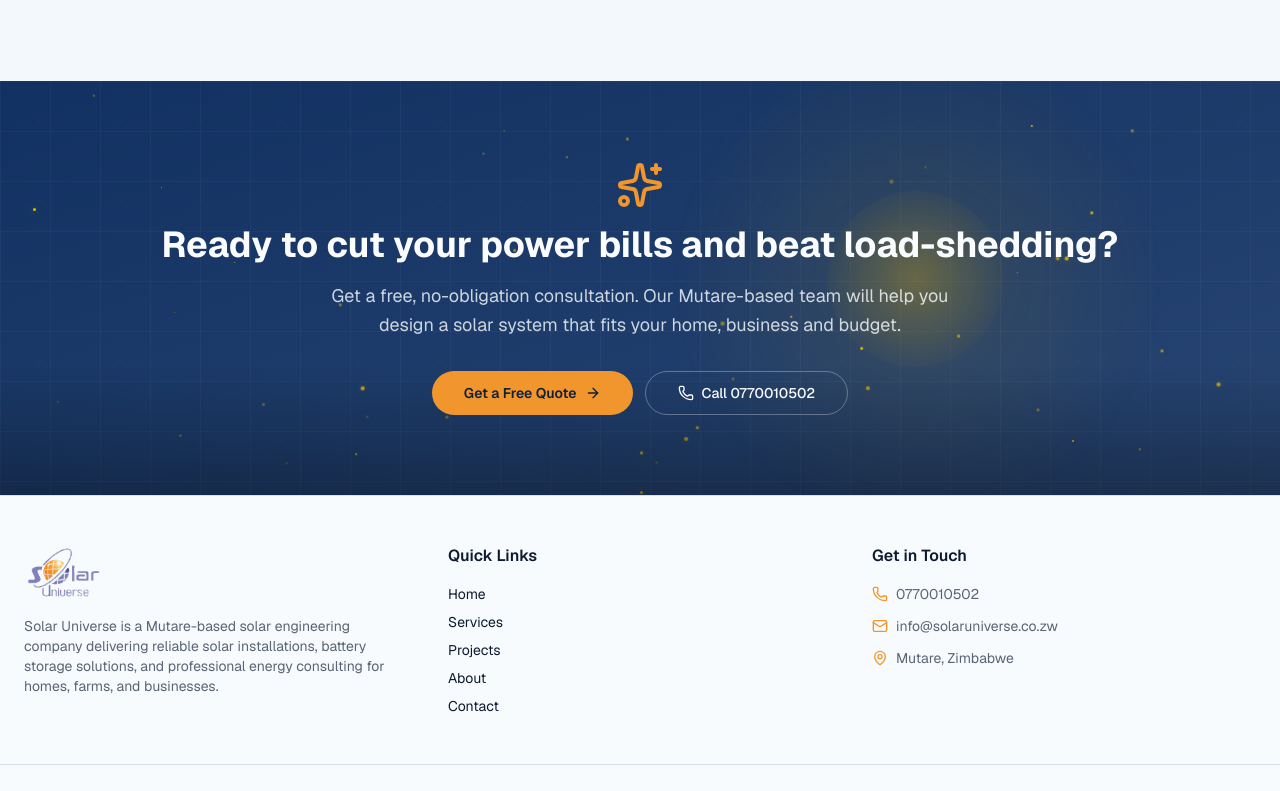
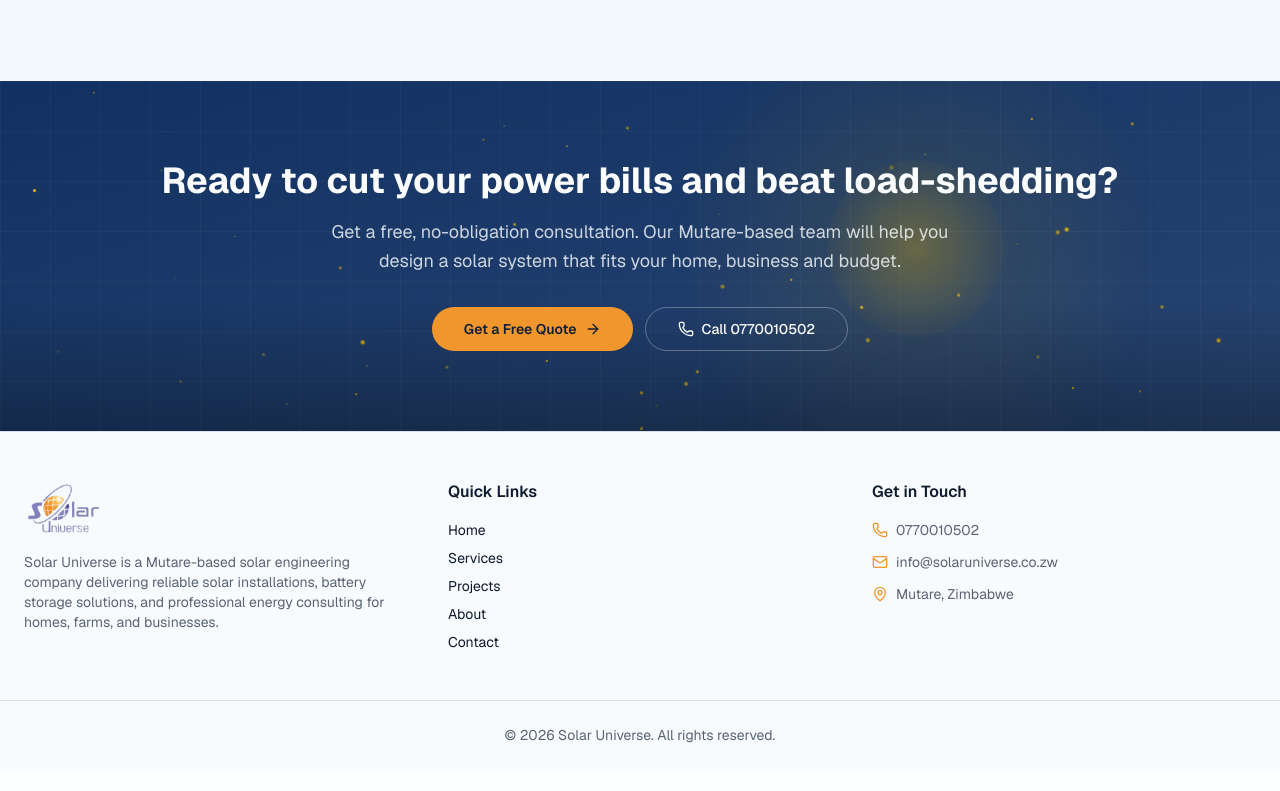
Before and after one commit to Lange591/solar, a Next.js app: page / in a window 1280 px wide. Shown: the part 3677-4468 px from the top of the page. After the commit the page ends 4446 px from the top, so only its background shows below. Built offline with nearby package versions, Linux system fonts and the light colour scheme.

Commit message:
feat: remove Sparkles component from CTA section
Removed unused Sparkles component for cleaner layout

```diff
--- a/components/cta-section.tsx
+++ b/components/cta-section.tsx
@@ -10,7 +10,6 @@ export function CtaSection() {
       <EnergyGrid />
 
       <div className="relative mx-auto max-w-6xl px-4 py-16 text-center sm:px-6 md:py-20">
-        <Sparkles className="mx-auto h-12 w-12 text-accent mb-4" />
         <h2 className="font-heading text-balance text-3xl font-bold text-primary-foreground sm:text-4xl">
           Ready to cut your power bills and beat load-shedding?
         </h2>
```
